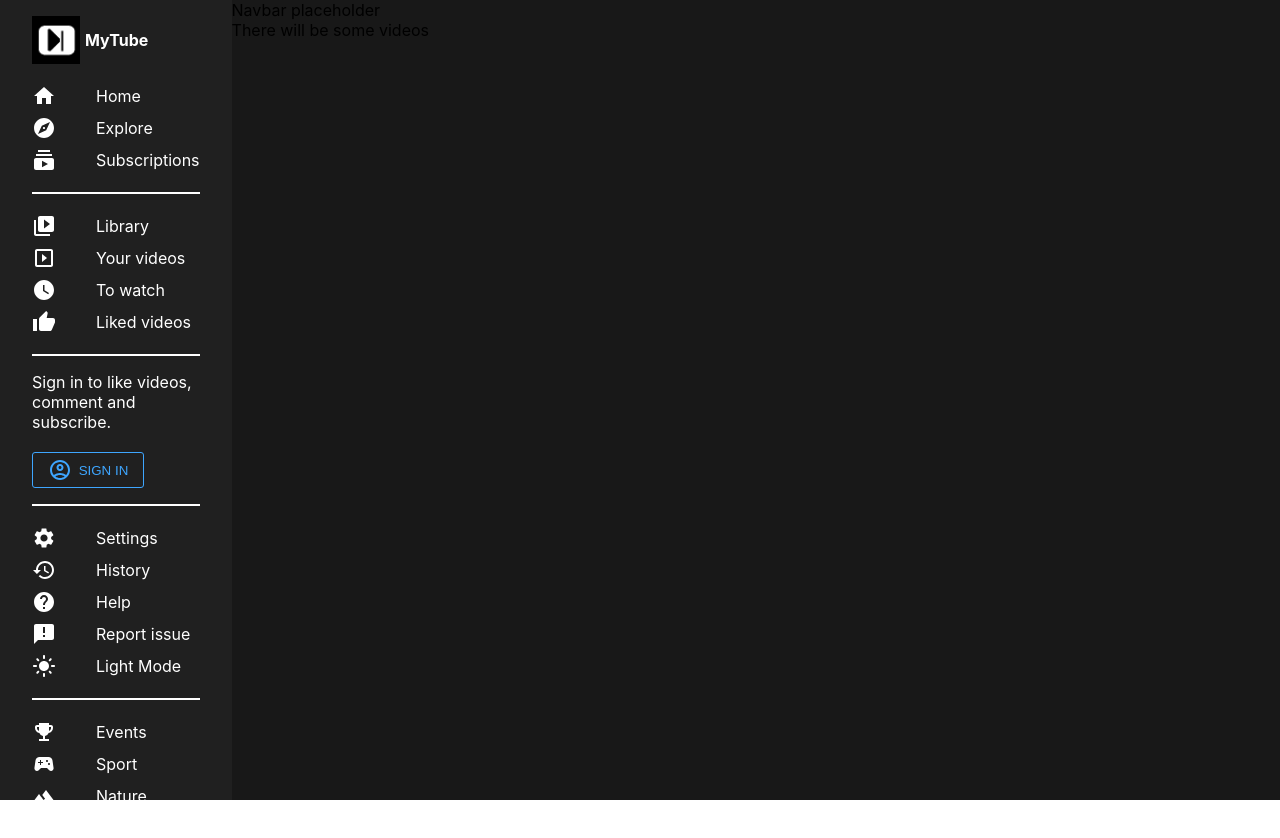
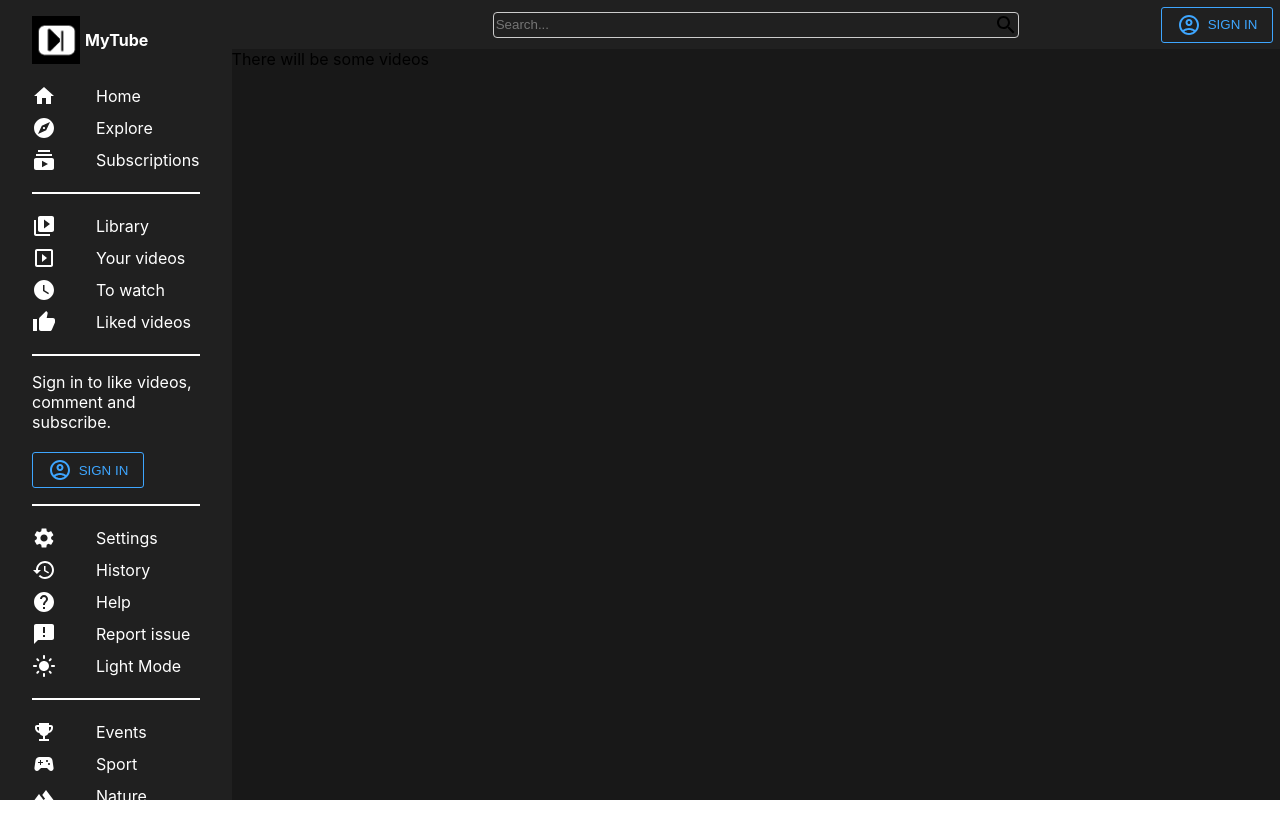
Before and after one commit to Izzy4me/video-sharing-app, a React (Create React App) app: page / in a window 1280 px wide. Shown: the top 838 px of the page. Built offline with nearby package versions, Linux system fonts and the light colour scheme.

Commit message:
Add Search bar sketch.

```diff
--- a/src/components/Navbar.tsx
+++ b/src/components/Navbar.tsx
@@ -1,8 +1,68 @@
 import React from 'react';
+import styled from 'styled-components';
+import AccountCircleOutlinedIcon from "@mui/icons-material/AccountCircleOutlined";
+import SearchOutlinedIcon from "@mui/icons-material/SearchOutlined";
+
+const Container = styled.div`
+  position: sticky;
+  top: 0;
+  background-color: ${({ theme }) => (theme.bgLighter)};
+`;
+
+const Wrapper = styled.div`
+  display: flex;
+  align-items: center;
+  justify-content: flex-end;
+  height: 100%;
+  position: relative;
+`;
+
+const Search = styled.div`
+  width: 50%;
+  position: absolute;
+  left: 0px;
+  right: 0px;
+  margin: auto;
+  display: flex;
+  align-items: center;
+  justify-content: space-between;
+  border: 1px solid #ccc;
+  border-radius: 0.25rem;
+`;
+
+const SearchInput = styled.input`
+  border: none;
+  background-color: transparent;
+`;
+
+const Button = styled.button`
+  padding: 5px 15px;
+  background-color: transparent;
+  border: 1px solid #3ea6ff;
+  color: #3ea6ff;
+  border-radius: 3px;
+  cursor: pointer;
+  display: flex;
+  align-items: center;
+  gap: 0.5em;
+  margin: 0.5em 0.5em 0.5em 0.5em;
+`;
 
 const Navbar = () => {
   return (
-    <div>Navbar placeholder</div>
+    <Container>
+      <Wrapper>
+        <Search>
+          {/* TODO: Change light/dark mode for context api and this could be affected */}
+          <SearchInput placeholder="Search..." />
+          <SearchOutlinedIcon />
+        </Search>
+        <Button>
+          <AccountCircleOutlinedIcon />
+          SIGN IN
+        </Button>
+      </Wrapper>
+    </Container>
   );
 }
 
```
